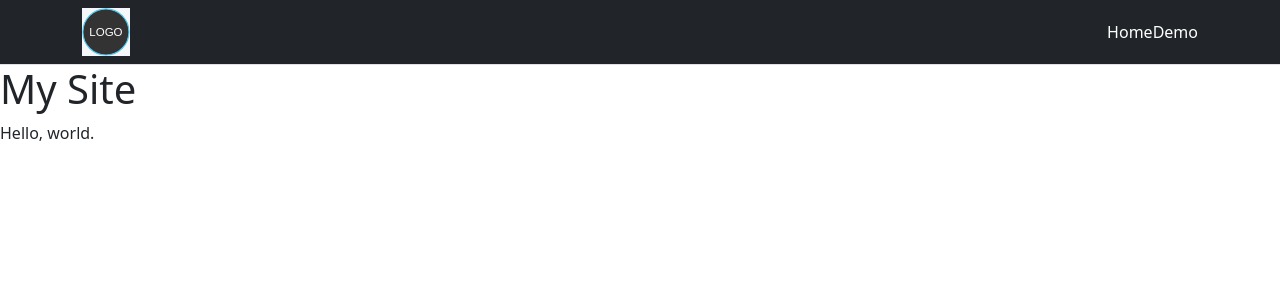
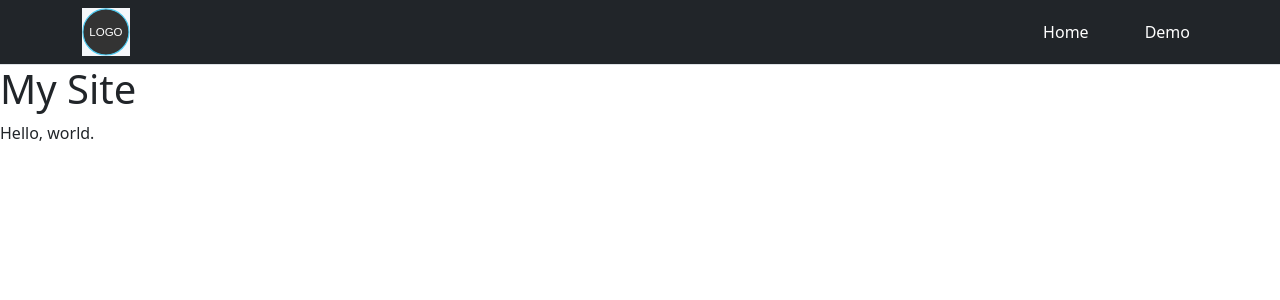
Before and after one commit to JLuppes/FlaskTemplate, a Flask app: page / in a window 1280 px wide. Shown: the top 300 px of the page. Run offline with Flask 3, Linux system fonts and the light colour scheme; some libraries are stand-ins or nearby versions.

Commit message:
Add navbar margin

```diff
--- a/static/styles/style.css
+++ b/static/styles/style.css
@@ -1,3 +1,8 @@
 #navbar-logo{
     max-width: 3em;
 }
+
+.nav-item{
+    margin-left: 3em;
+    margin-right: 0.5em;
+}
```
